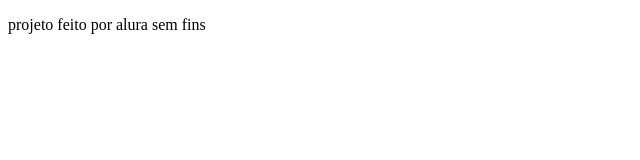
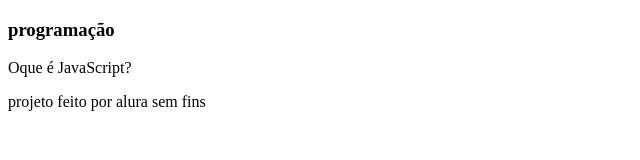
Before and after one commit to Satto1/flashcards, a plain HTML site: page index.html in a window 1280 px wide. Shown: the whole page, without its empty margins (0-640 px from the left). Drawn offline with Linux system fonts and the light colour scheme.

Commit message:
Add files via upload

```diff
--- a/index.html
+++ b/index.html
@@ -7,7 +7,19 @@
 </head>
 <body>
     <main>
+<section id="container">
+    <article class="cartao">
+        <div class="cartao__conteudo">
+            <h3>programação</h3>
+            <div class="cartao__conteudo__pergunta">
+                Oque é JavaScript?
+            </div>
+            <div class="cartao__conteudo__resposta">
 
+            </div>
+        </div>
+    </article>
+</section>
     </main>
     <footer>
         <p>projeto feito por alura sem fins</p>
```
